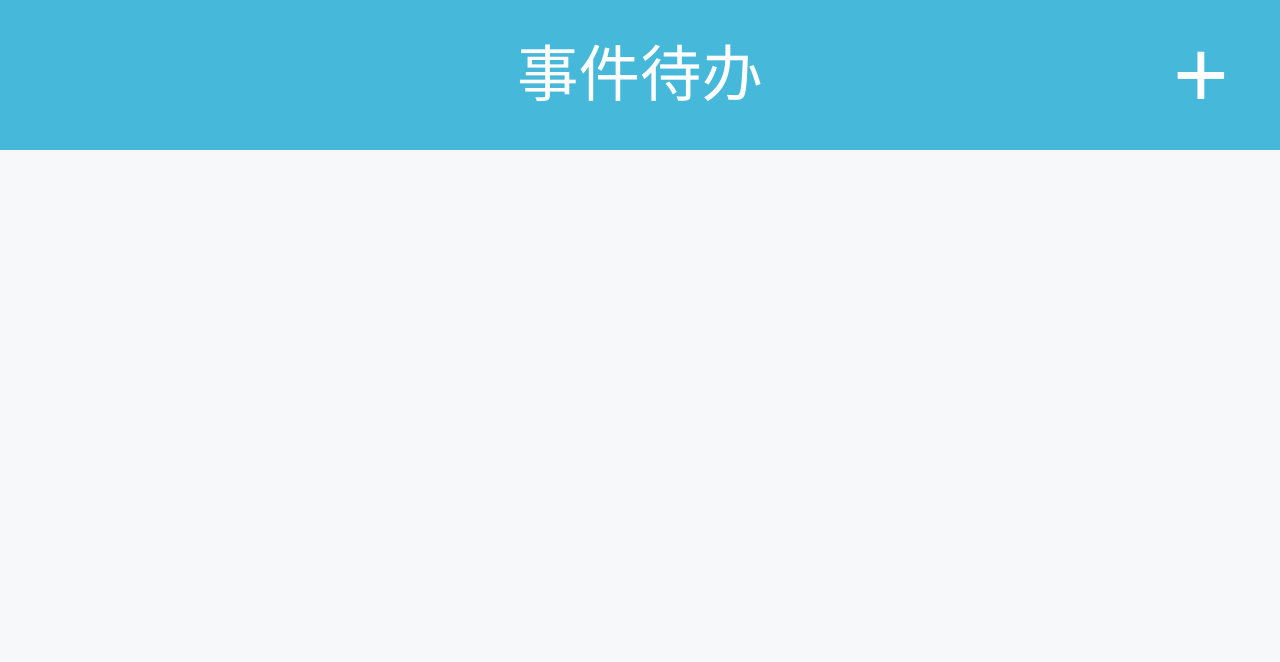
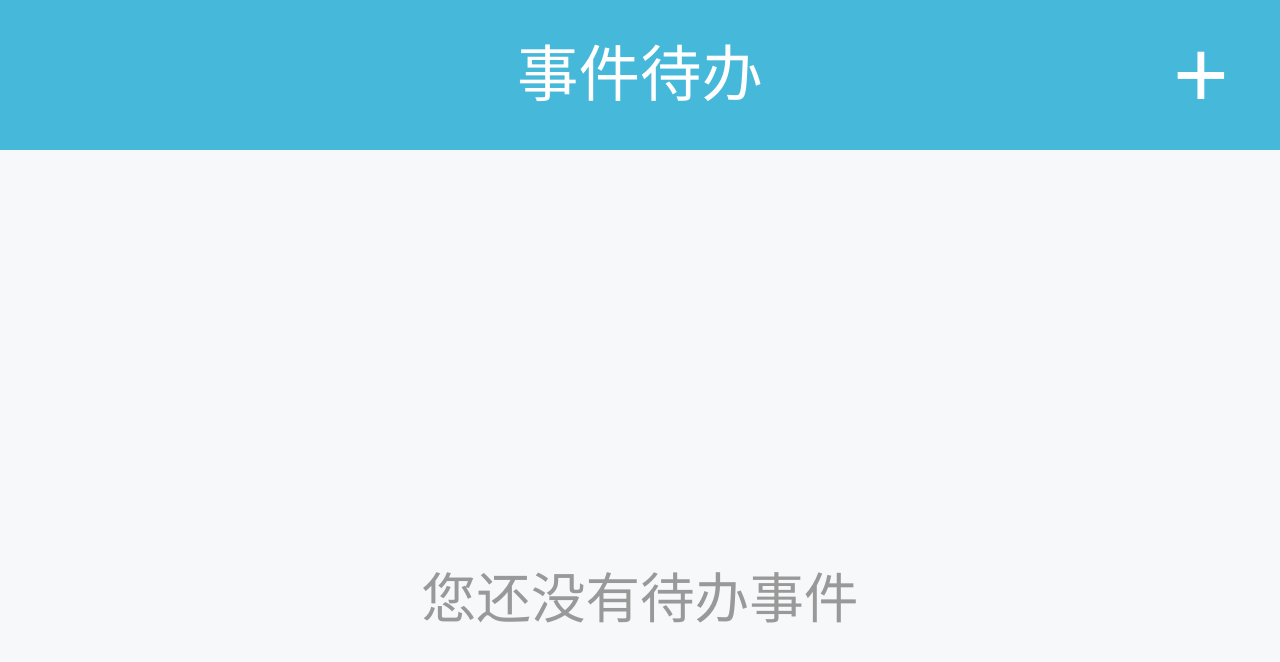
Before and after one commit to qian-zs/todolist, a React (Create React App) app: page / in a window 1280 px wide. Shown: the top 662 px of the page. Built offline with nearby package versions, Linux system fonts and the light colour scheme.

Commit message:
add nodatatip

```diff
--- a/src/App.js
+++ b/src/App.js
@@ -6,6 +6,7 @@ import AddInput from './components/AddInput';
 import TodoItem from './components/TodoItem';
 import CheckModal from './components/Modal/CheckModal';
 import EditModal from './components/Modal/EditModal';
+import NoDataTip from './components/NoDataTip';
 
 function App() {
   const [isInputShow, setInputShow] = useState(false);
@@ -79,6 +80,8 @@ function App() {
       <EditModal isShowEditModal={isShowEditModal} data={currentData} submitEdit={submitEdit} />
       <MyHeader openInput={() => setInputShow(!isInputShow)} />
       <AddInput isInputShow={isInputShow} addItem={addItem} />
+      {
+        !todoList || todoList.length === 0 ? (<NoDataTip />) : (
           <ul className='todo-list'>
             {
               todoList.map((item, index) => {
@@ -88,6 +91,8 @@ function App() {
               })
             }
           </ul>
+        )
+      }
     </div>
   );
 }
--- /dev/null
+++ b/src/components/NoDataTip/index.js
@@ -0,0 +1,13 @@
+import React from "react";
+
+import './index.scss';
+
+function NoDataTip() {
+  return (
+    <div className="nodatatip-wrapper">
+      <span>您还没有待办事件</span>
+    </div>
+  );
+}
+
+export default NoDataTip;
--- /dev/null
+++ b/src/components/NoDataTip/index.scss
@@ -0,0 +1,9 @@
+.nodatatip-wrapper {
+  display: flex;
+  justify-content: center;
+  align-items: center;
+  height: 80vh;
+  margin-top: .82rem;
+  font-size: .16rem;
+  color: #999;
+}
```
Lines whose indentation alone changed are shown as unchanged.
